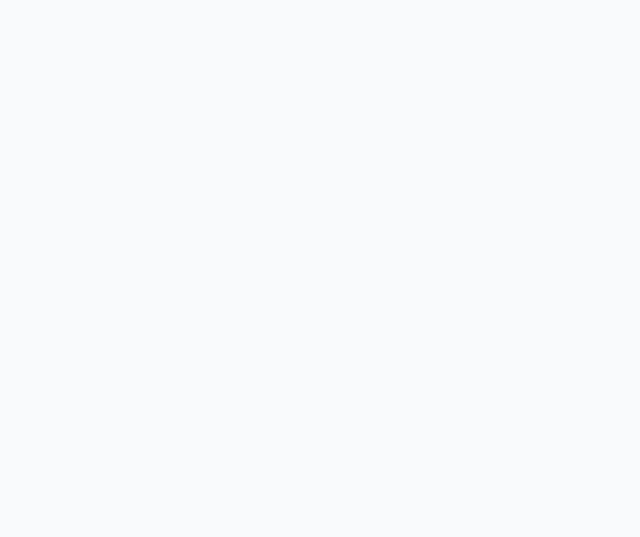
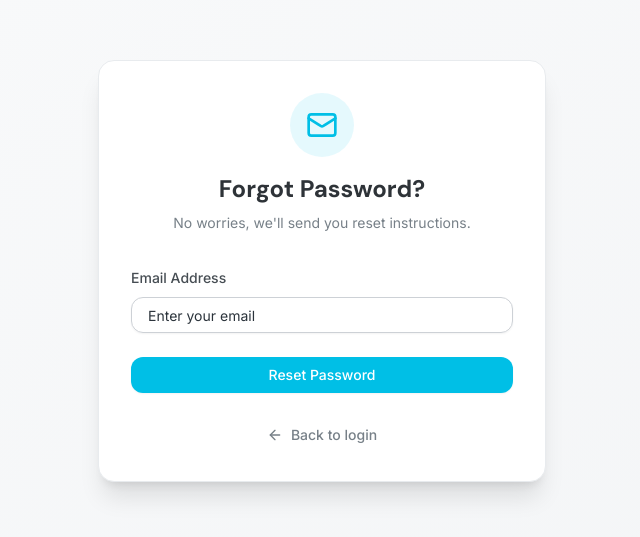
Before and after one commit to Sherif-Youssef/QualiaUI, a React (Vite) app in the folder frontend/: page /forgot-password in a window 1280 px wide. Before the commit this address had no page. Shown: the part 129-666 px from the top of the page, without its empty margins (318-958 px from the left). Built offline with nearby package versions, Linux system fonts and the light colour scheme.

Commit message:
adding forgot password functionality

```diff
--- a/frontend/src/App.tsx
+++ b/frontend/src/App.tsx
@@ -1,5 +1,5 @@
 import { BrowserRouter as Router, Routes, Route, Navigate } from 'react-router-dom';
-import { LoginPage, ProjectPage, ProfilePage, ProjectsPage, TestCaseDetailsPage, TestSuitePage, AuthCallbackPage } from './pages/PagesExporter';
+import { LoginPage, ProjectPage, ProfilePage, ProjectsPage, TestCaseDetailsPage, TestSuitePage, AuthCallbackPage, ForgotPasswordPage } from './pages/PagesExporter';
 
 function App() {
   return (
@@ -7,6 +7,7 @@ function App() {
       <Routes>
         <Route path="/" element={<Navigate to="/login" replace />} />
         <Route path="/login" element={<LoginPage />} />
+        <Route path="/forgot-password" element={<ForgotPasswordPage />} />
         <Route path="/projects" element={<ProjectsPage />} />
         <Route path="/project/:projectId" element={<ProjectPage />} />
         <Route path="/project/:projectId/suite/:suiteId" element={<TestSuitePage />} />
--- /dev/null
+++ b/frontend/src/pages/ForgotPasswordPage.tsx
@@ -0,0 +1,93 @@
+import React, { useState } from 'react';
+import { useNavigate } from 'react-router-dom';
+import { Button } from '../components/ui/button';
+import { Input } from '../components/ui/input';
+import { Label } from '../components/ui/label';
+import { passwordService } from '@/services/password';
+import { ArrowLeft, Mail } from 'lucide-react';
+
+export const ForgotPasswordPage: React.FC = () => {
+    const navigate = useNavigate();
+    const [email, setEmail] = useState('');
+    const [isLoading, setLoading] = useState(false);
+    const [error, setError] = useState<string | null>(null);
+    const [success, setSuccess] = useState<string | null>(null);
+
+    const handleSubmit = async (e: React.FormEvent) => {
+        e.preventDefault();
+        setLoading(true);
+        setError(null);
+        setSuccess(null);
+        try {
+            const message = await passwordService.forgotPassword(email);
+            setSuccess(message);
+        } catch (error: any) {
+            const apiErrorMessage = error.response?.data?.detail || "Failed to process request. Please try again.";
+            setError(apiErrorMessage);
+        } finally {
+            setLoading(false);
+        }
+    };
+
+    return (
+        <div className="min-h-screen bg-gradient-to-br from-gray-50 to-gray-100 flex items-center justify-center p-4">
+            <div className="w-full max-w-md">
+                <div className="bg-white rounded-2xl shadow-xl border border-gray-200 p-8">
+                    <div className="text-center mb-8">
+                        <div className="w-16 h-16 bg-primary/10 rounded-full flex items-center justify-center mx-auto mb-4">
+                            <Mail className="w-8 h-8 text-primary" />
+                        </div>
+                        <h1 className="text-2xl font-sans font-bold text-gray-800 mb-2">Forgot Password?</h1>
+                        <p className="text-sm text-gray-500">No worries, we'll send you reset instructions.</p>
+                    </div>
+
+                    {error && (
+                        <div className="bg-failure/10 border border-failure/20 text-failure px-4 py-2 rounded-lg text-sm mb-4">
+                            {error}
+                        </div>
+                    )}
+
+                    {success && (
+                        <div className="bg-success/10 border border-success/20 text-success px-4 py-2 rounded-lg text-sm mb-4">
+                            {success}
+                        </div>
+                    )}
+                    <form onSubmit={handleSubmit} className="space-y-6">
+                        <div className="space-y-2">
+                            <Label htmlFor="email" className="text-sm font-medium text-gray-700">
+                                Email Address
+                            </Label>
+                            <Input
+                                id="email"
+                                type="email"
+                                value={email}
+                                onChange={(e) => setEmail(e.target.value)}
+                                placeholder="Enter your email"
+                                className="w-full px-4 py-2.5 rounded-lg border border-gray-300 focus:border-primary focus:ring-2 focus:ring-primary/20 transition-all"
+                                required
+                            />
+                        </div>
+
+                        <Button
+                            type="submit"
+                            disabled={isLoading}
+                            className="w-full bg-primary hover:bg-primary/90 text-white py-2.5 rounded-lg font-medium shadow-sm transition-all"
+                        >
+                            {isLoading ? 'Processing...' : 'Reset Password'}
+                        </Button>
+                    </form>
+
+                    <div className="mt-8 text-center">
+                        <button
+                            onClick={() => navigate('/login')}
+                            className="inline-flex items-center gap-2 text-sm font-medium text-gray-500 hover:text-primary transition-colors"
+                        >
+                            <ArrowLeft className="w-4 h-4" />
+                            Back to login
+                        </button>
+                    </div>
+                </div>
+            </div>
+        </div>
+    );
+};
--- a/frontend/src/pages/LoginPage.tsx
+++ b/frontend/src/pages/LoginPage.tsx
@@ -106,6 +106,15 @@ export const LoginPage: React.FC = () => {
                 className="w-full px-4 py-2.5 rounded-lg border border-gray-300 focus:border-primary focus:ring-2 focus:ring-primary/20 transition-all"
                 required
               />
+              <div className="flex justify-end pt-1">
+                <button
+                  type="button"
+                  onClick={() => navigate('/forgot-password')}
+                  className="text-xs font-semibold text-primary hover:text-primary/80 transition-all"
+                >
+                  Forgot password?
+                </button>
+              </div>
             </div>
 
             <Button
--- a/frontend/src/pages/PagesExporter.tsx
+++ b/frontend/src/pages/PagesExporter.tsx
@@ -5,6 +5,7 @@ import { TestSuitePage } from './TestSuitePage';
 import { TestCaseDetailsPage } from './TestCaseDetailsPage';
 import { ProfilePage } from './Profile';
 import { AuthCallbackPage } from './AuthCallbackPage';
+import { ForgotPasswordPage } from './ForgotPasswordPage';
 
 export {
     LoginPage,
@@ -13,5 +14,6 @@ export {
     TestSuitePage,
     TestCaseDetailsPage,
     ProfilePage,
-    AuthCallbackPage
+    AuthCallbackPage,
+    ForgotPasswordPage
 }
--- a/frontend/src/services/password.ts
+++ b/frontend/src/services/password.ts
@@ -17,4 +17,14 @@ export const passwordService = {
             throw error;
         }
     },
+
+    forgotPassword: async (email: string): Promise<string> => {
+        try {
+            await api.post('/forgot-password', { email });
+            return 'If the email exists, a reset password link will be sent to it.';
+        } catch (error) {
+            console.error("Error forgot password:", error);
+            throw error;
+        }
+    },
 };
```
